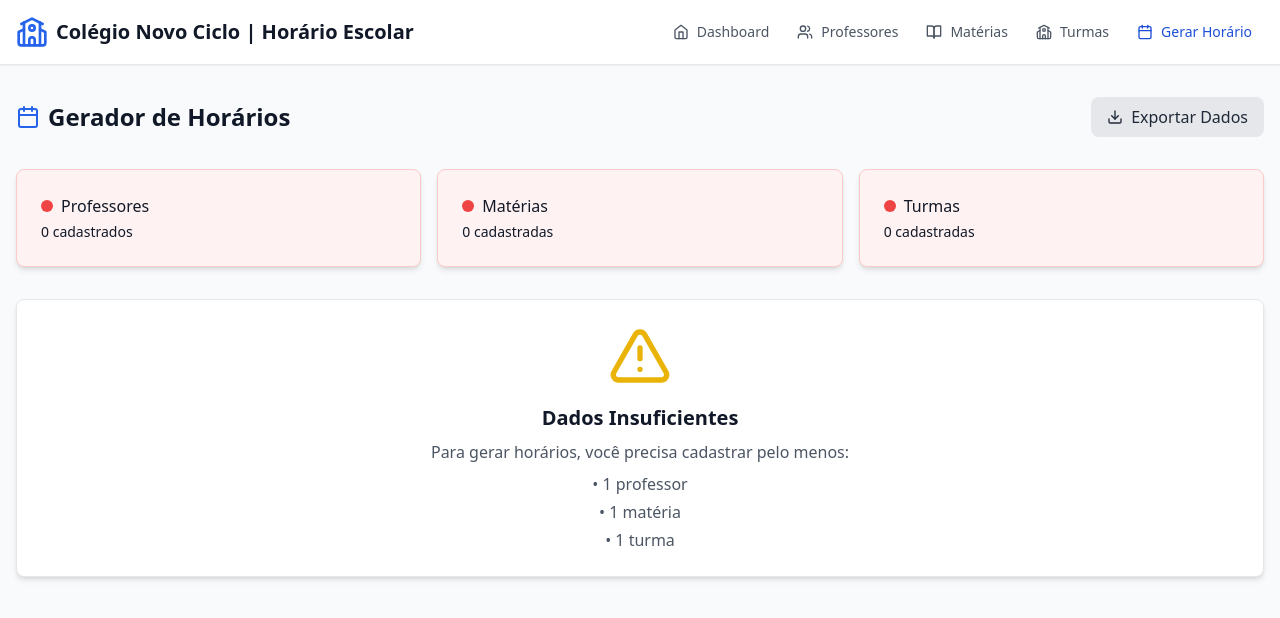
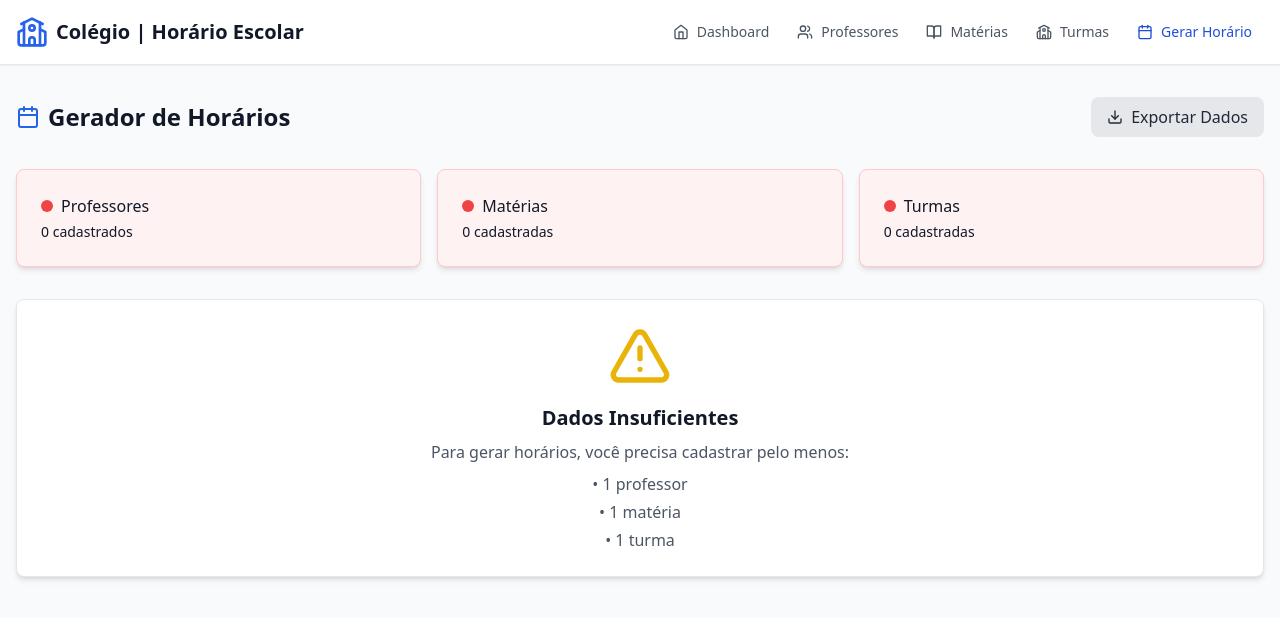
Before and after one commit to klaus-deor/horario-escolar-lite, a React (Vite) app: page /gerar-horario in a window 1280 px wide. Shown: the top 618 px of the page. Built offline with nearby package versions, Linux system fonts and the light colour scheme.

Commit message:
Updated Header.tsx

```diff
--- a/src/components/Header.tsx
+++ b/src/components/Header.tsx
@@ -20,7 +20,7 @@ const Header: React.FC = () => {
           <div className="flex items-center space-x-2">
             <School className="h-8 w-8 text-primary-600" />
             <h1 className="text-xl font-bold text-gray-900">
-              Colégio Novo Ciclo | Horário Escolar
+              Colégio  | Horário Escolar
             </h1>
           </div>
 
```
